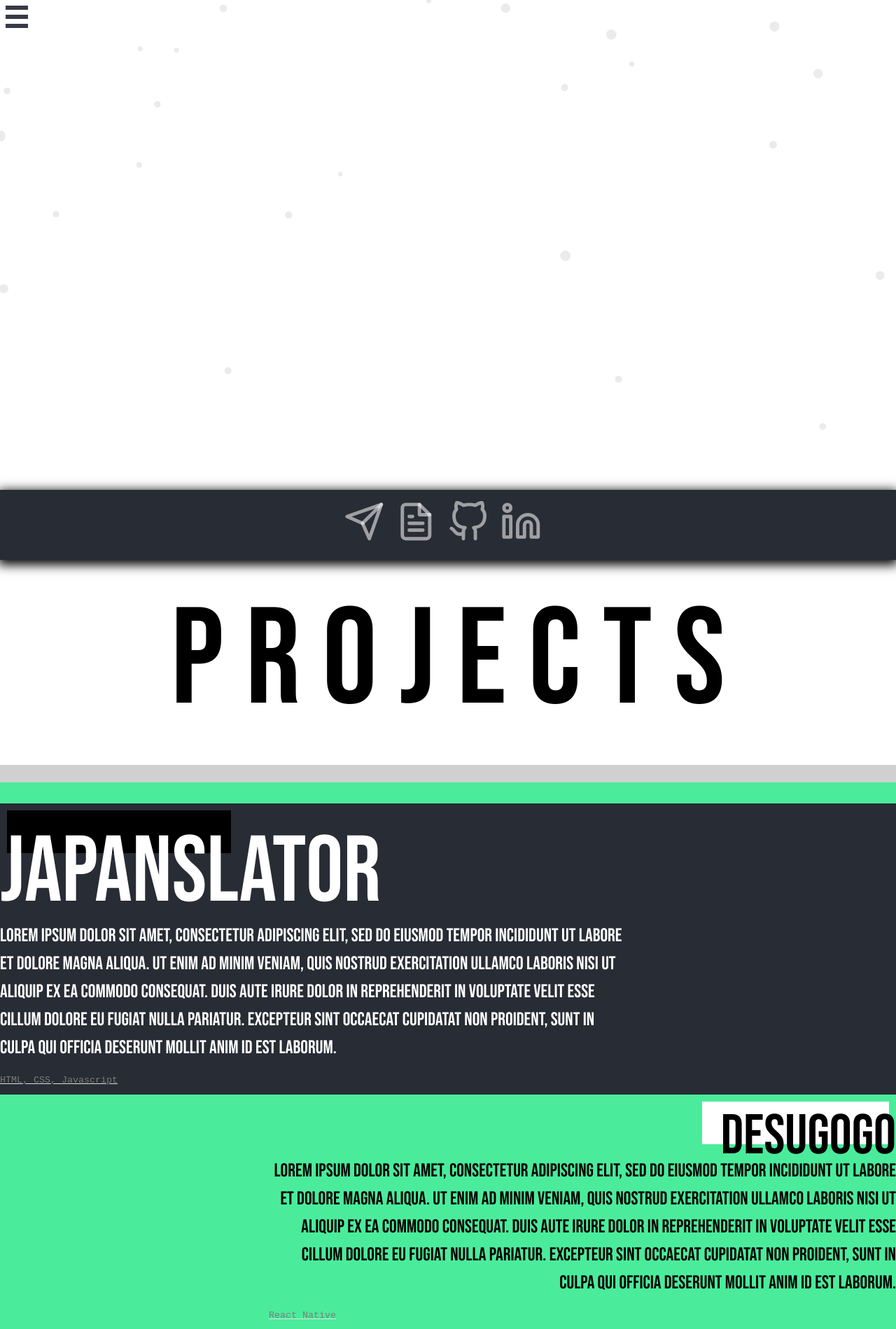
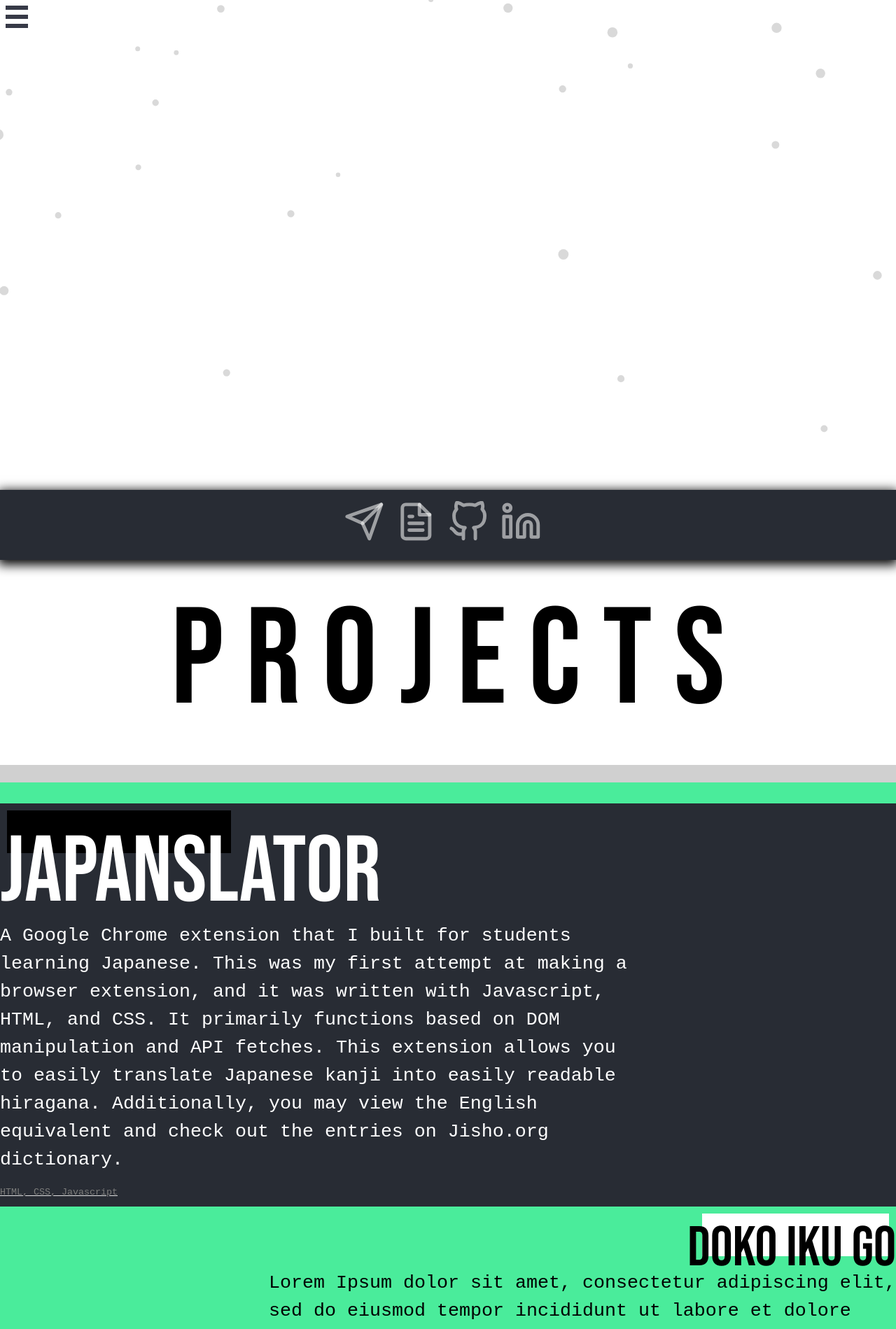
Before and after one commit to joshua-desu/reactDesu, a React (Create React App) app: page / in a window 1280 px wide. Shown: the top 1899 px of the page at 70% size. Built offline with nearby package versions, Linux system fonts and the light colour scheme; grey boxes are pictures that could not be loaded.

Commit message:
mobile format update

```diff
--- a/src/App.css
+++ b/src/App.css
@@ -10,6 +10,16 @@
   z-index: 5;
 }
 
+.wrapper2 {
+  top: 0px;
+  left: 6vw;
+  right: 6vw;
+  align-items: center;
+  justify-content: center;
+  position: absolute;
+  width:90vw;
+}
+
 .topbar {
   position: fixed;
   content: " ";
@@ -17,7 +27,7 @@
   height: calc(100vmin / 15);
   width: 100vw;
   z-index:2;
-  box-shadow: 0px 1px 20px -10px #ffffff;
+  box-shadow: 0px 1px 10px 0px #ffffff;
 }
 
 .fixed-bottom {
@@ -63,28 +73,37 @@ html {
   align-items: center;
 }
 
-.speechbubble {
-  position: relative;
-  bottom: 50px;
-  max-height: calc(100vmin / 4);
-}
 
-.aboutme {
-  font-family: Amatic;
-  display: flex;
-}
+
 
 .skills ul {
   columns: 2;
   list-style-type: none;
-}
-
-.skills li {
-
+  height: fit-content;
+  text-align: left;
+  padding-left: 0px;
+  padding-top: 10px;
 }
 
 #grey {
   color:grey;
+}
+
+
+.skills {
+  font-family: monospace;
+  font-size: calc(100vmin / 25);
+  width: 55vw;
+  left: 0;
+  opacity: .7;
+  background: rgb(189, 189, 189);
+  color: #000000;
+  position:absolute;
+  max-height: 50vh;
+  bottom: calc(100vmin / 8);
+  height: fit-content;
+  border-radius: 0px 10px;
+
 }
 
 .projects {
@@ -98,16 +117,6 @@ html {
 
 }
 
-.skills {
-  font-family: monospace;
-  font-size: calc(100vmin / 30);
-  width: 100vw;
-  opacity: .7;
-  background: rgb(189, 189, 189);
-  color: #7c7c7b;
-  position: absolute;
-  bottom: 0;
-}
 
 
 .slide {
@@ -221,9 +230,22 @@ html {
 
 }
 
+.speechbubble {
+  margin-top: calc(100vmin / 5);
+  font-family: monospace;
+  padding: 0px 0px 0px 0px;
+  font-size: calc(100vmin / 37);
+  text-align: left;
+  max-width: 1000px;
+  justify-content: center;
+  align-items: center;
+}
+
 p {
-  font-size: calc(100vmin / 30);
+  text-align: left;
+  font-size: calc(100vmin /30);
   position: relative;
+  font-family: monospace;
   top: calc(100vmin / -26);
 }
 
@@ -291,6 +313,10 @@ p {
   font-size: calc(100vmin / 20);
   z-index: 3;
   position: fixed;
+  font-family: Zai;
+  width: 100vw;
+  text-align: center;
+  justify-content: center;
   top: 0;
 }
 
@@ -305,11 +331,9 @@ p {
 
 .header-wrapper {
   position: relative;
-  font-family: Zai;
   display: flex;
   flex-direction: column;
-  justify-content: center;
-  align-items: center;
+
   text-align: center;
 }
 
--- a/src/components/Bubble.css
+++ b/src/components/Bubble.css
@@ -5,17 +5,12 @@
 
 .man img {
     height: calc(100vmin / 2);
-    position: relative;
+    position: absolute;
+    right: 10vmin;
+    bottom: calc(100vmin / 8);
   }
-.page-wrap {
-    height: 100vh;
-    padding-bottom: 10px;
-    text-align: center;
-    justify-content: center;
-    vertical-align: middle;
-    display:block;
-    align-items: center;
-  }
+
+
 
 .cf {
   *zoom: 1;
@@ -30,7 +25,6 @@
 
 
 .aboutme .wrapper2 {
-  max-width: calc(100vw);
   margin: 0 auto;
 }
 .aboutme .wrapper2 h1 {
@@ -44,40 +38,24 @@
   color: white;
   font-size: 0.em;
   line-height: 1.75;
-  padding: 25px 25px;
-  margin-bottom: 75px;
+  padding: 5px 25px 0px 25px;
   cursor: default;
 }
 .aboutme .wrapper2 .speechbubble:nth-child(2n) {
   border-right: 15px solid;
 }
-.aboutme .wrapper2 .speechbubble:nth-child(2n):after {
+
+.aboutme .wrapper2 .speechbubble:nth-child(2n+1) {
+  border-right: 20px solid;
+}
+.aboutme .wrapper2 .speechbubble:nth-child(2n+1):after {
+  position: relative;
   content: "";
-  margin-top: -95px;
-  padding-top: 0px;
-  position: relative;
-  bottom: -40px;
-  left: 70px;
+  top: 7vh;
+  margin-left: 40vw;
   border-width: 30px 0px 0px 30px;
   border-style: solid;
   border-color: #26272b transparent;
-  display: block;
-  width: 0;
-}
-.aboutme .wrapper2 .speechbubble:nth-child(2n+1) {
-  border-right: 5px solid;
-}
-.aboutme .wrapper2 .speechbubble:nth-child(2n+1):after {
-  content: "";
-  margin-top: -30px;
-  padding-top: 0px;
-  position: relative;
-  bottom: -45px;
-  left: 350px;
-  border-width: 30px 30px 0 0;
-  border-style: solid;
-  border-color: #26272b transparent;
-  display: block;
   width: 0;
 }
 .aboutme .wrapper2 .speechbubble:nth-child(4n+1) {
--- a/src/components/Header.js
+++ b/src/components/Header.js
@@ -20,7 +20,6 @@ const Header = () => {
   return (
     <div className="outer-wrapper">
       <div className="topbar"> </div>
-      <div className="header-wrapper">
         <div className="snow">
           {" "}
           <Particle
@@ -98,67 +97,53 @@ const Header = () => {
             backDelay={4000}
             loop
           /></div>
-
+          <div className="header-wrapper">
                     <div className="aboutme">
                         <div class='wrapper2'>
-                       <Slide right> <div className='speechbubble'>
-                        <p>
-                            Check out some of my skills! <br />
-                            Some of my projects can be found below.
-                        </p>
-                        </div></Slide>
+                  <div className='speechbubble'>
+                            const hello = ['web developer',  <br />
+                            &nbsp;&nbsp;&nbsp;&nbsp;&nbsp;&nbsp;&nbsp;&nbsp;&nbsp;&nbsp;&nbsp;&nbsp;&nbsp;&nbsp;     'fullstack', <br />
+                            &nbsp;&nbsp;&nbsp;&nbsp; &nbsp;&nbsp;&nbsp;&nbsp;&nbsp;&nbsp;&nbsp;&nbsp;&nbsp;     'passionate communicator', <br />
+                          &nbsp;&nbsp; &nbsp;&nbsp;&nbsp;&nbsp;&nbsp;&nbsp;&nbsp;&nbsp;&nbsp;&nbsp;&nbsp;     'human idea machine', <br />
+                          &nbsp;&nbsp;&nbsp;&nbsp;&nbsp;&nbsp;&nbsp;&nbsp;&nbsp;&nbsp;&nbsp;&nbsp;&nbsp;&nbsp;     'google-fu expert']                            <br />
+                        </div>
 
                         </div>
-                       <div className="man">         <img src={Hello} />
-</div>
-
-
-                </div>
-
-         <div className="skills">
+                       <div className="man">    <div className="skills">
               <ul>
                 <li>
-                  <img
-                    height="32"
-                    width="32"
-                    src="https://unpkg.com/simple-icons@v6/icons/html5.svg"
-                  />
-                  HTML+++
+
+                  HTML
                 </li>
                 <li>
-                  <img
-                    height="32"
-                    width="32"
-                    src="https://unpkg.com/simple-icons@v6/icons/css3.svg"
-                  />
+
                   CSS++
                 </li>
                 <li>
-                  <img
-                    height="32"
-                    width="32"
-                    src="https://unpkg.com/simple-icons@v6/icons/javascript.svg"
-                  />
-                  Javascript++{" "}
+
+
+                  Javascript
                 </li>
                 <li>
-                  <img
-                    height="32"
-                    width="32"
-                    src="https://unpkg.com/simple-icons@v6/icons/react.svg"
-                  />
+
                   React.js+
                 </li>
                 <li>SQL</li>
                 <li>Bootstrap</li>
                 <li>Python</li>
                 <li>Java</li>
+                <li>npm</li>
+                <li>git</li>
+                <li>Mac OS</li>
                 <li>Photoshop</li>
-                <li>git</li>
-                <li>npm</li>
               </ul>
-            </div>
-      </div>
+            </div>      <img src={Hello} />
+</div>
+
+
+                </div>
+
+     </div>
 
       <div className="wrapper">
           <div className="aboutme">  </div>
@@ -170,13 +155,7 @@ const Header = () => {
             <Slide right>
               <span id="testt">JAPANSLATOR</span>
               <p>
-                Lorem Ipsum dolor sit amet, consectetur adipiscing elit, sed do
-                eiusmod tempor incididunt ut labore et dolore magna aliqua. Ut
-                enim ad minim veniam, quis nostrud exercitation ullamco laboris
-                nisi ut aliquip ex ea commodo consequat. Duis aute irure dolor
-                in reprehenderit in voluptate velit esse cillum dolore eu fugiat
-                nulla pariatur. Excepteur sint occaecat cupidatat non proident,
-                sunt in culpa qui officia deserunt mollit anim id est laborum.
+              A Google Chrome extension that I built for students learning Japanese. This was my first attempt at making a browser extension, and it was written with Javascript, HTML, and CSS. It primarily functions based on DOM manipulation and API fetches. This extension allows you to easily translate Japanese kanji into easily readable hiragana. Additionally, you may view the English equivalent and check out the entries on Jisho.org dictionary.
               </p>{" "}
               <div className="languages">HTML, CSS, Javascript</div>
             </Slide>
@@ -187,7 +166,7 @@ const Header = () => {
           <div className="cover2"></div>
           <div className="words2">
             <Slide right>
-              DESUGOGO
+              DOKO IKU GO
               <p>
                 Lorem Ipsum dolor sit amet, consectetur adipiscing elit, sed do
                 eiusmod tempor incididunt ut labore et dolore magna aliqua. Ut
@@ -205,20 +184,14 @@ const Header = () => {
         <div className="slide four">
           <div className="coverW"></div>
           <Slide right>
-            JOSHUADESU
+            MONTELLODAIRY.COM
             <p>
-              Lorem Ipsum dolor sit amet, consectetur adipiscing elit, sed do
-              eiusmod tempor incididunt ut labore et dolore magna aliqua. Ut
-              enim ad minim veniam, quis nostrud exercitation ullamco laboris
-              nisi ut aliquip ex ea commodo consequat. Duis aute irure dolor in
-              reprehenderit in voluptate velit esse cillum dolore eu fugiat
-              nulla pariatur. Excepteur sint occaecat cupidatat non proident,
-              sunt in culpa qui officia deserunt mollit anim id est laborum.
+              Coming Soon...
             </p>
           </Slide>
         </div>
         <div className="slide five">
-          <Slide right>CONTACT</Slide>
+          <Slide bottom>CONTACT</Slide>
         </div>
       </div>
       <div className="background"></div>
```
Also changed, not shown: 11 other files (tests, documents, lock files or other folders).
